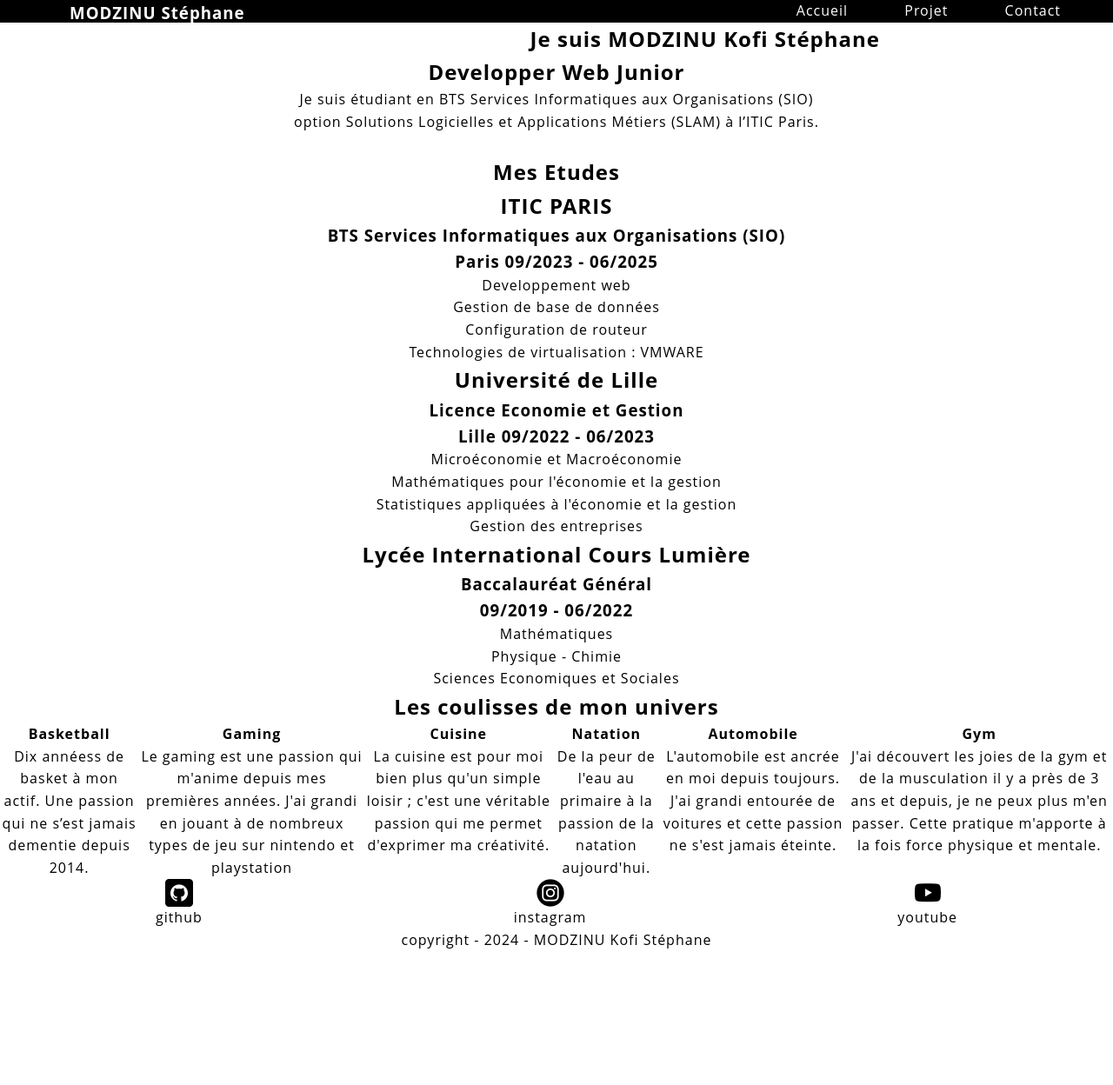
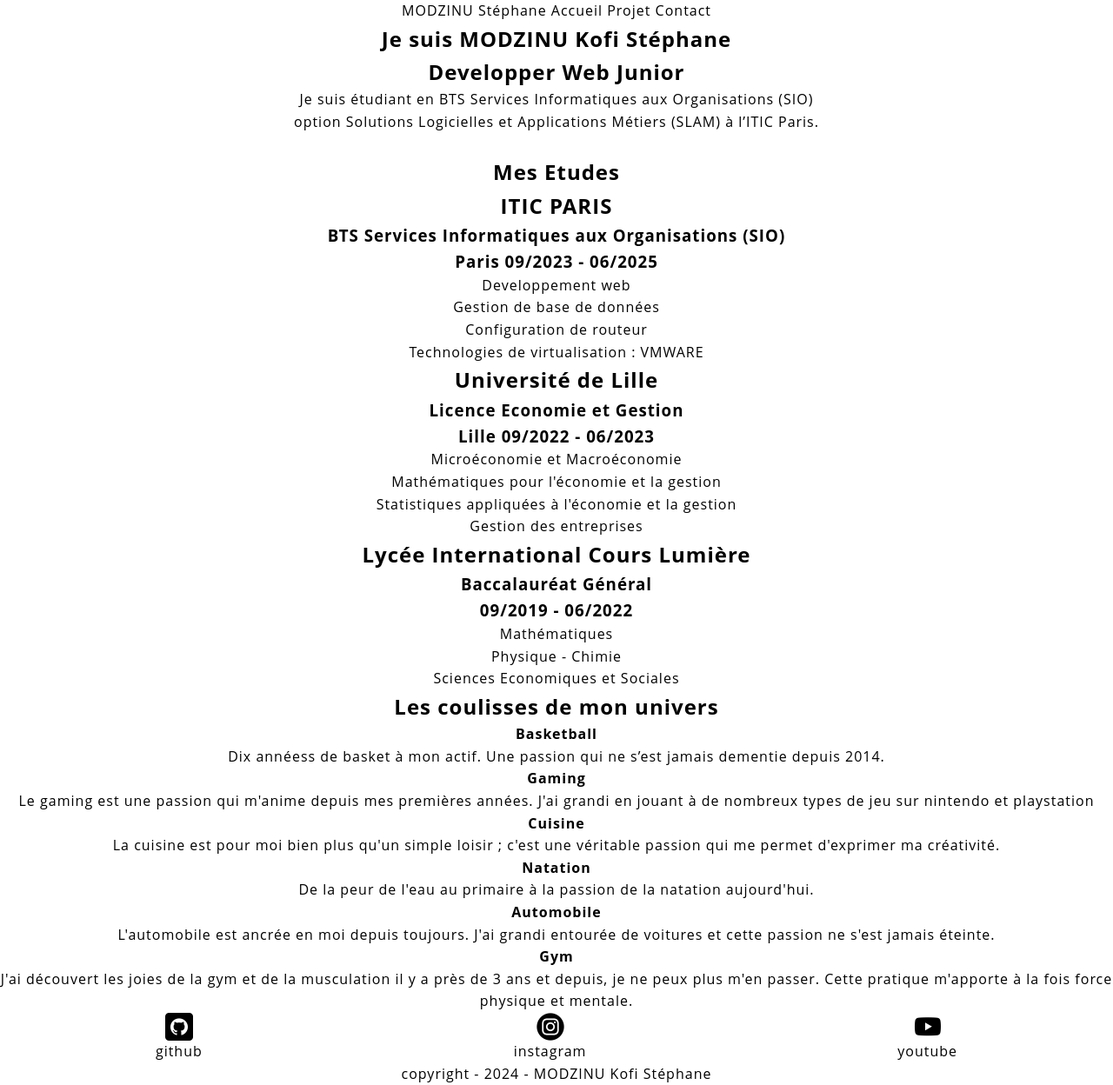
Before and after one commit to Stephanemdz/portfolio_mdz, a PHP site: page / in a window 1280 px wide. Shown: the whole page at 87% size. Before the commit the page ends 1091 px from the top, so only its background shows below. Run offline with PHP 8.4, Linux system fonts and the light colour scheme.

Commit message:
modif css renitialisation

```diff
--- a/CSS/main.css
+++ b/CSS/main.css
@@ -6,16 +6,6 @@ body{
     text-align: start;
     margin-right: 60px;
     color: white;
-}
-.navbar nav{
-    text-align: end;
-    /* margin-right: 60px; */
-    background-color: black;
-}
-.navbar h3{
-    color: white;
-    float: left;
-    margin-left: 80px;
 }
 .contact ul {
     display: flex;
@@ -28,18 +18,13 @@ margin-right: 50px;
     margin:  10px;
     width: 60%;
 }
-footer{
-    background-color: none;
+button {
+    border: 0;
+    background: none;
+    color: #fff;
+    font-size: inherit;
+    text-align: center;
 }
-.itic {
-    background-color: none;
+a{
+    text-decoration: none;
 }
-.univ-lille{
-    background-color: none;
-}
-.CL{
-    background-color: none;
-}
-.interet ul{
-    display: flex;
-}
--- a/CSS/reset.css
+++ b/CSS/reset.css
@@ -36,7 +36,6 @@ html {
   a {
     color: black;
     text-decoration: none;
-
   }
   * {
     box-sizing: border-box;
@@ -46,16 +45,7 @@ html {
     vertical-align: middle;
     object-fit: cover;
   }
-    button {
-    border:0 ;
-}
     input {
     border:0 ;
     width: 30%;
   }
-  button {
-    background: none;
-    color: #fff;
-    font-size: inherit;
-    text-align: center;
-  }
--- a/index.html
+++ b/index.html
@@ -8,16 +8,16 @@
     <link rel="shortcut icon" href="./ASSET/algorithme.png" type="image/x-icon">
 </head>
 <body>
-    <section class="navbar">
+    <header>
         <nav>
-            <h3><a href="#">MODZINU Stéphane</a></h3>
+            <a href="#">MODZINU Stéphane</a>
             <a href="index.html">Accueil</a>
             <a href="projet.html">Projet</a>
             <a href="#">Contact</a>
         </nav>
-    </section>
+    </header>
+    <main>
         <section class="accueil">
-        <div class="accueileft">
                 <h1>
                     Je suis MODZINU Kofi Stéphane <br>
                     Developper Web Junior
@@ -26,7 +26,6 @@
             Je suis étudiant en BTS Services Informatiques aux Organisations (SIO) <br>
             option Solutions Logicielles et Applications Métiers (SLAM) à l’ITIC Paris.
         </p>
-        </div>
         <br>
     </section>
     <section class="education">
@@ -132,5 +131,6 @@
     <footer>
         copyright - 2024 - MODZINU Kofi Stéphane
     </footer>
+    </main>
 </body>
 </html>
--- a/projet.html
+++ b/projet.html
@@ -8,14 +8,14 @@
     <link rel="shortcut icon" href="./ASSET/algorithme.png" type="image/x-icon">
 </head>
 <body>
-    <section class="navbar">
+    <header>
         <nav>
-            <h3><a href="#">MODZINU Stéphane</a></h3>
+            <a href="#">MODZINU Stéphane</a>
             <a href="index.html">Accueil</a>
             <a href="projet.html">Projet</a>
             <a href="#">Contact</a>
         </nav>
-    </section>
+    </header>
     <section class="Projet">
             <h2>
                 Mes Projets
```
Lines whose indentation alone changed are shown as unchanged.
